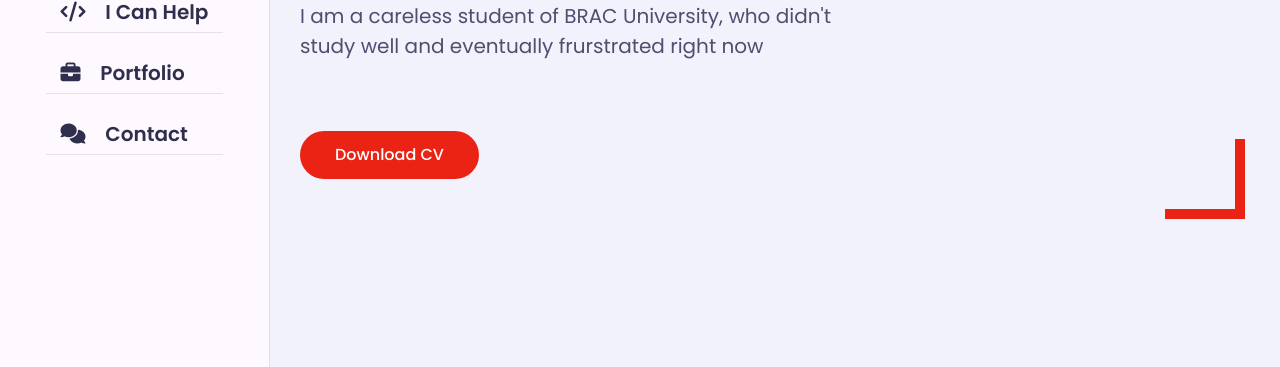
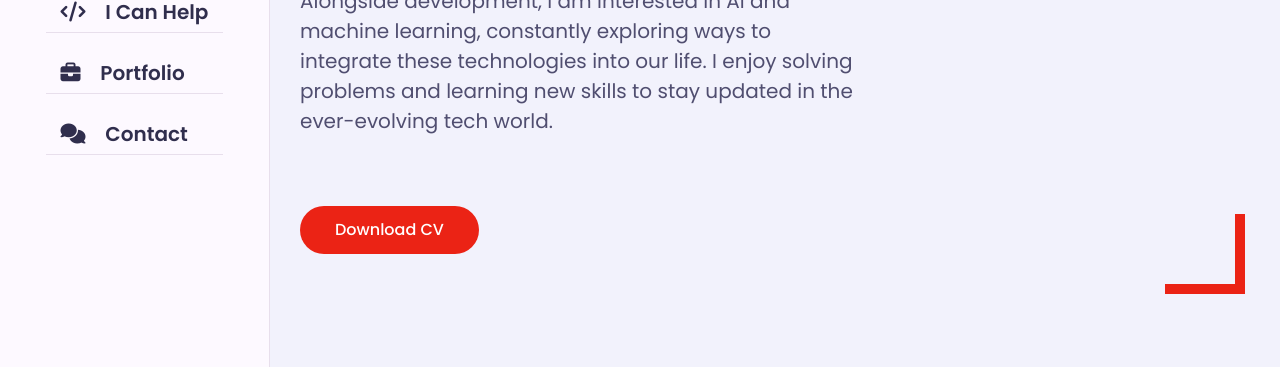
Before and after one commit to rakibulhasanrihad10/391-assignment-1, a plain HTML site: page index.html in a window 1280 px wide. Shown: the part 433-800 px from the top of the page. Drawn offline with Linux system fonts and the light colour scheme; a web font is replaced by a local one.

Commit message:
Update index.html

```diff
--- a/index.html
+++ b/index.html
@@ -49,7 +49,9 @@
                         <div class="home-info padd-15">
                             <h3 class="hello">Hello, my name is <span class="name">Md Rakibul Hasan</span> </h3>
                             <h3 class="my-profession">I am a <span class="typing">Computer Science Undergrade Student </span> </h3>
-                            <p>I am a careless student of BRAC University, who didn't study well and eventually frurstrated right now</p>
+                            <p>As-salamu alaykum! I'm a Muslim tech enthusiast with a passion for software and web development. Alongside development, I am  interested in AI and machine learning, constantly exploring ways to integrate these technologies into our life.
+
+I enjoy solving problems and learning new skills to stay updated in the ever-evolving tech world. </p>
                             <!-- <a href="#contact" class="btn hire-me">Hire Me</a> -->
                             <a href="#" class="btn">Download CV</a>
                         </div>
```
